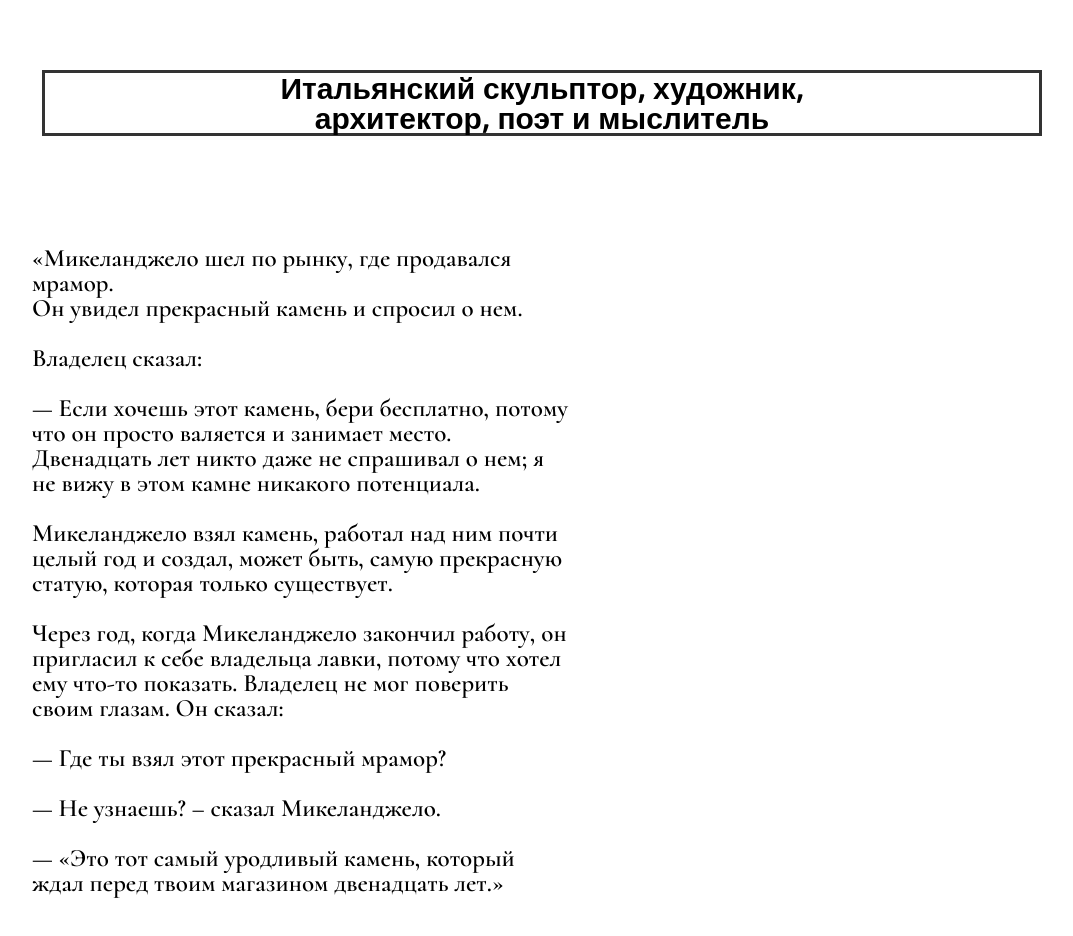
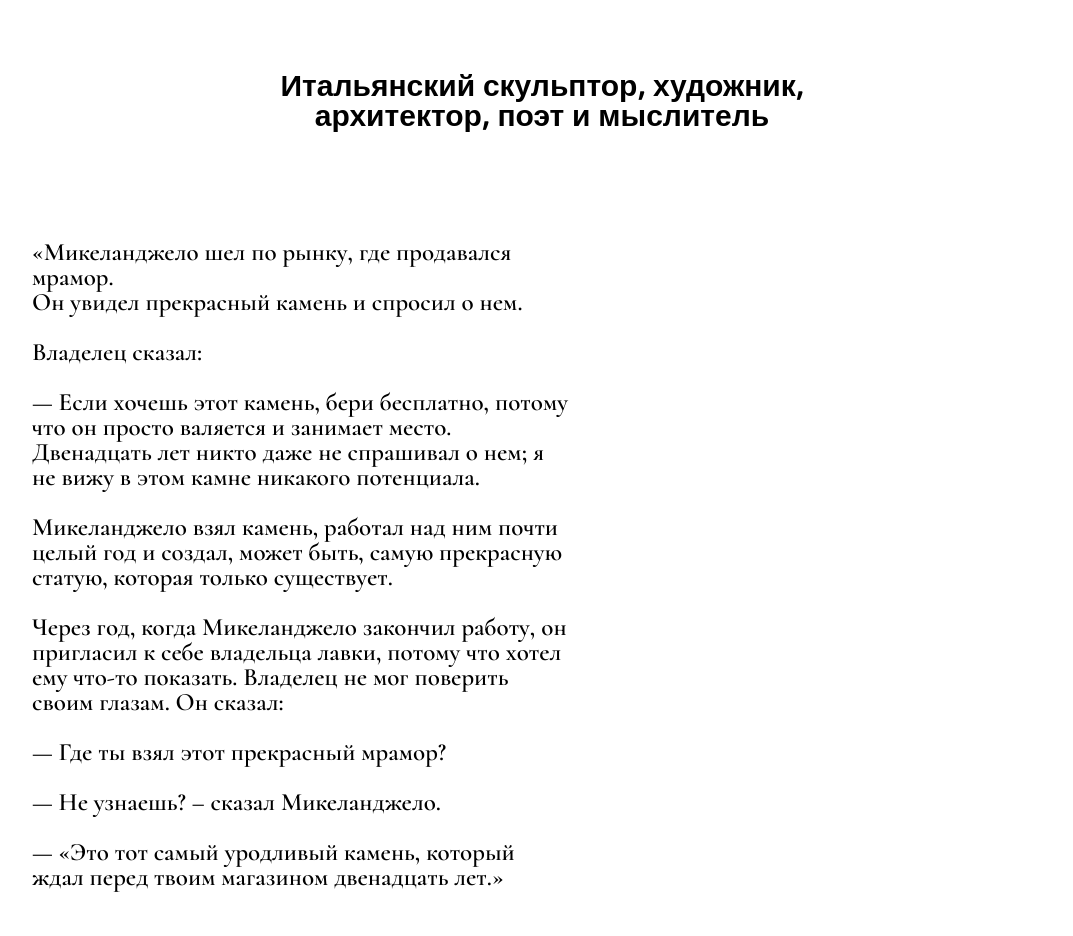
Before and after one commit to serejasurfer/Michelangelo, a plain HTML site: page index.html in a window 1280 px wide. Shown: the whole page, without its empty margins (98-1171 px from the left). Drawn offline with nearby package versions, Linux system fonts and the light colour scheme.

Commit message:
Update main.css

```diff
--- a/main.css
+++ b/main.css
@@ -60,7 +60,7 @@ table {
   padding-right: 200px;
   margin: 0 auto;
   text-align: center;
-  border: solid #333;
+/* border: solid #333; */
 
 
 }
```
